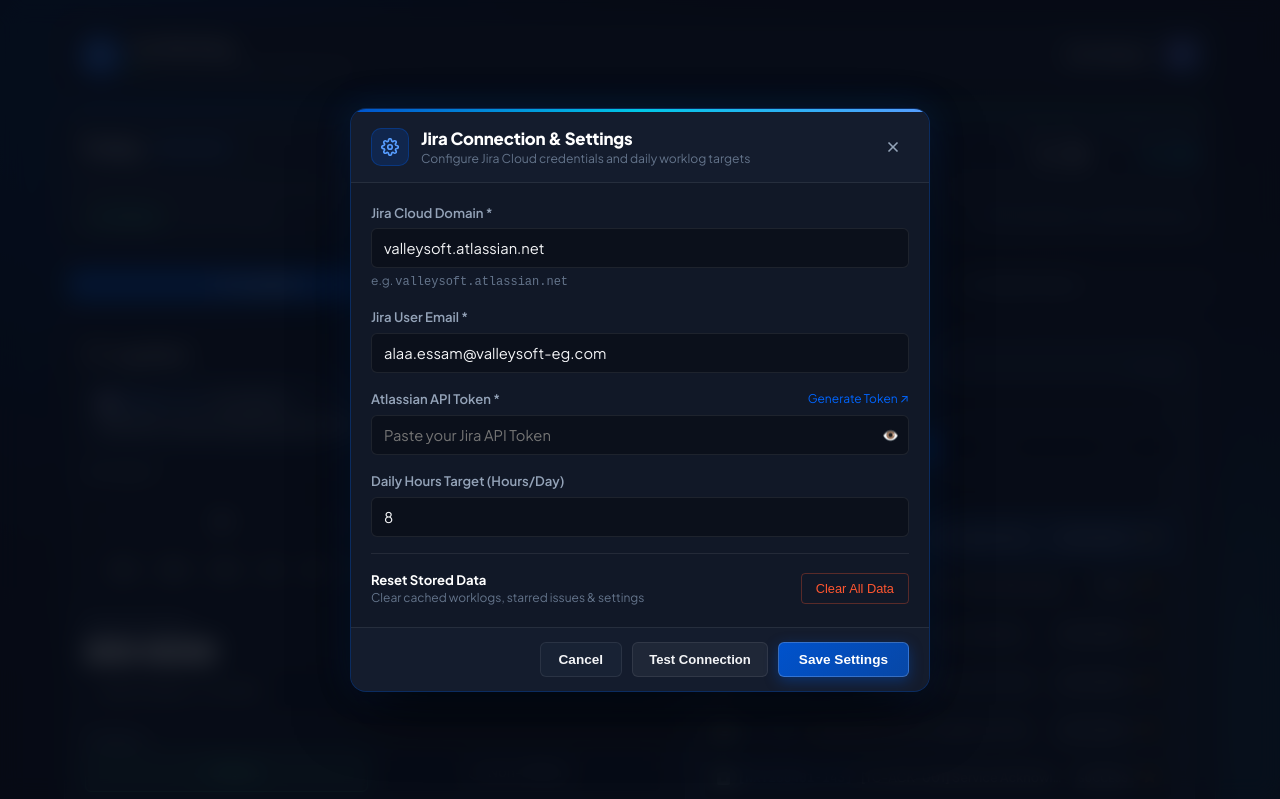
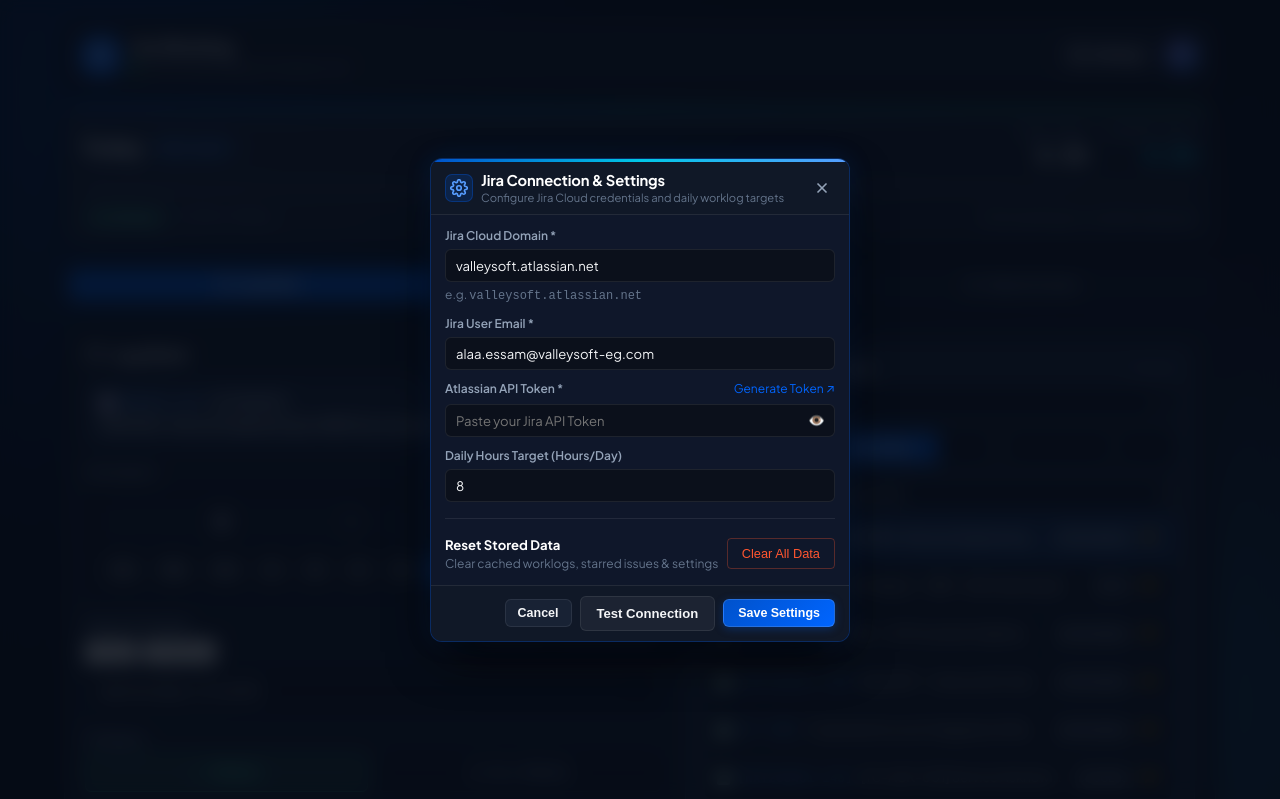
Before and after one commit to ALaaessam288/-jira-timesheet, a website built with Vite: page index.html in a window 1280 px wide. Both pictures are taken after a click on the button "Settings". Shown: the top 799 px of the page. Built offline with nearby package versions, Linux system fonts and the light colour scheme.

Commit message:
fix: Ultra-compact dialogs & accurate instant worklog timestamp handling

```diff
--- a/src/style.css
+++ b/src/style.css
@@ -1097,22 +1097,22 @@
 }
 
 /* ==========================================================================
-   Modern Centered Dialog & Modal System (UI/UX Enhanced)
+   Modern Centered Dialog & Modal System (Ultra-Compact & Sleek UI/UX)
    ========================================================================== */
 .modal-overlay {
   position: fixed;
   inset: 0;
-  background: rgba(6, 11, 22, 0.85);
-  backdrop-filter: blur(12px);
-  -webkit-backdrop-filter: blur(12px);
+  background: rgba(6, 11, 22, 0.82);
+  backdrop-filter: blur(10px);
+  -webkit-backdrop-filter: blur(10px);
   z-index: 1000;
   display: flex;
   align-items: center;
   justify-content: center;
-  padding: 16px;
+  padding: 12px;
   opacity: 0;
   visibility: hidden;
-  transition: opacity 0.25s cubic-bezier(0.16, 1, 0.3, 1), visibility 0.25s ease;
+  transition: opacity 0.2s cubic-bezier(0.16, 1, 0.3, 1), visibility 0.2s ease;
 }
 
 .modal-overlay.open {
@@ -1121,28 +1121,28 @@
 }
 
 .modal-dialog {
-  background: #111827;
+  background: #0f172a;
   border: 1px solid rgba(0, 82, 204, 0.35);
-  border-radius: 16px;
+  border-radius: 12px;
   width: 100%;
-  max-width: 580px;
-  max-height: 90vh;
+  max-width: 420px;
+  max-height: 85vh;
   display: flex;
   flex-direction: column;
   overflow: hidden;
-  box-shadow: 0 25px 65px -12px rgba(0, 0, 0, 0.85), 0 0 35px rgba(0, 82, 204, 0.18);
-  transform: scale(0.94) translateY(12px);
-  transition: transform 0.25s cubic-bezier(0.16, 1, 0.3, 1), opacity 0.25s ease;
+  box-shadow: 0 20px 50px -10px rgba(0, 0, 0, 0.85), 0 0 25px rgba(0, 82, 204, 0.15);
+  transform: scale(0.95) translateY(8px);
+  transition: transform 0.2s cubic-bezier(0.16, 1, 0.3, 1), opacity 0.2s ease;
   margin: auto;
   position: relative;
 }
 
 .modal-dialog-sm {
-  max-width: 440px;
+  max-width: 360px;
 }
 
 .modal-dialog-lg {
-  max-width: 660px;
+  max-width: 480px;
 }
 
 .modal-overlay.open .modal-dialog {
@@ -1151,7 +1151,7 @@
 }
 
 .modal-accent-bar {
-  height: 3px;
+  height: 2.5px;
   width: 100%;
   background: linear-gradient(90deg, #0052CC, #00C7E6 50%, #579DFF);
   flex-shrink: 0;
@@ -1169,30 +1169,30 @@
   display: flex;
   align-items: center;
   justify-content: space-between;
-  padding: 16px 20px;
+  padding: 10px 14px;
   border-bottom: 1px solid var(--border-subtle);
-  background: rgba(22, 30, 49, 0.6);
+  background: rgba(17, 24, 39, 0.8);
   flex-shrink: 0;
-  gap: 12px;
+  gap: 8px;
 }
 
 .modal-header-info {
   display: flex;
   align-items: center;
-  gap: 12px;
+  gap: 8px;
   min-width: 0;
 }
 
 .modal-icon-badge {
-  width: 38px;
-  height: 38px;
-  border-radius: 10px;
+  width: 28px;
+  height: 28px;
+  border-radius: 7px;
   background: rgba(0, 82, 204, 0.2);
   border: 1px solid rgba(0, 82, 204, 0.4);
   display: flex;
   align-items: center;
   justify-content: center;
-  font-size: 1.15rem;
+  font-size: 0.95rem;
   color: #579DFF;
   flex-shrink: 0;
 }
@@ -1216,25 +1216,25 @@
 }
 
 .modal-title {
-  font-size: 1.05rem;
-  font-weight: 800;
+  font-size: 0.92rem;
+  font-weight: 700;
   color: #FFFFFF;
   margin: 0;
   letter-spacing: -0.01em;
-  line-height: 1.25;
+  line-height: 1.2;
 }
 
 .modal-subtitle {
-  font-size: 0.76rem;
+  font-size: 0.7rem;
   color: var(--text-muted);
-  margin: 2px 0 0 0;
+  margin: 1px 0 0 0;
   line-height: 1.2;
 }
 
 .modal-close-btn {
-  width: 32px;
-  height: 32px;
-  border-radius: 8px;
+  width: 26px;
+  height: 26px;
+  border-radius: 6px;
   background: transparent;
   border: 1px solid transparent;
   color: var(--text-sub);
@@ -1244,6 +1244,7 @@
   cursor: pointer;
   transition: all 0.2s cubic-bezier(0.16, 1, 0.3, 1);
   padding: 0;
+  font-size: 1.1rem;
 }
 
 .modal-close-btn:hover {
@@ -1254,29 +1255,44 @@
 }
 
 .modal-body {
-  padding: 20px;
+  padding: 12px 14px;
   overflow-y: auto;
   flex: 1;
 }
 
+.modal-body .form-group {
+  margin-bottom: 10px;
+}
+
+.modal-body .form-label {
+  font-size: 0.75rem;
+  margin-bottom: 4px;
+}
+
+.modal-body .form-control {
+  padding: 7px 10px;
+  font-size: 0.82rem;
+  border-radius: 6px;
+}
+
 .modal-footer {
-  padding: 14px 20px;
+  padding: 10px 14px;
   border-top: 1px solid var(--border-subtle);
-  background: rgba(22, 30, 49, 0.6);
+  background: rgba(17, 24, 39, 0.8);
   display: flex;
   align-items: center;
   justify-content: flex-end;
-  gap: 10px;
+  gap: 8px;
   flex-shrink: 0;
 }
 
 .btn-modal-cancel {
-  padding: 9px 18px;
-  border-radius: var(--radius-sm);
+  padding: 6px 12px;
+  border-radius: 6px;
   background: var(--bg-surface-elevated);
   border: 1px solid var(--border-subtle);
   color: var(--text-main);
-  font-size: 0.85rem;
+  font-size: 0.78rem;
   font-weight: 600;
   cursor: pointer;
   transition: all 0.2s ease;
@@ -1288,35 +1304,35 @@
 }
 
 .btn-modal-primary {
-  padding: 9px 20px;
-  border-radius: var(--radius-sm);
-  background: linear-gradient(135deg, #0052CC, #0747A6);
-  border: 1px solid rgba(255, 255, 255, 0.2);
+  padding: 6px 14px;
+  border-radius: 6px;
+  background: linear-gradient(135deg, var(--jira-primary), #0065FF);
+  border: 1px solid rgba(255, 255, 255, 0.15);
   color: #FFFFFF;
-  font-size: 0.85rem;
+  font-size: 0.78rem;
   font-weight: 700;
   cursor: pointer;
-  transition: all 0.2s ease;
   display: inline-flex;
   align-items: center;
   gap: 6px;
-  box-shadow: 0 4px 14px rgba(0, 82, 204, 0.4);
+  box-shadow: 0 2px 8px rgba(0, 82, 204, 0.35);
+  transition: all 0.2s ease;
 }
 
 .btn-modal-primary:hover {
-  background: linear-gradient(135deg, #0065FF, #0052CC);
+  background: linear-gradient(135deg, var(--jira-primary-hover), #0747A6);
+  box-shadow: 0 4px 12px rgba(0, 82, 204, 0.5);
   transform: translateY(-1px);
-  box-shadow: 0 6px 18px rgba(0, 101, 255, 0.5);
 }
 
 .btn-modal-primary.danger {
-  background: linear-gradient(135deg, #DE350B, #BF2600);
-  box-shadow: 0 4px 14px rgba(222, 53, 11, 0.4);
+  background: linear-gradient(135deg, #DE350B, #FF5630);
+  box-shadow: 0 2px 8px rgba(222, 53, 11, 0.35);
 }
 
 .btn-modal-primary.danger:hover {
-  background: linear-gradient(135deg, #FF5630, #DE350B);
-  box-shadow: 0 6px 18px rgba(255, 86, 48, 0.5);
+  background: linear-gradient(135deg, #BF2600, #DE350B);
+  box-shadow: 0 4px 12px rgba(222, 53, 11, 0.5);
 }
 
 /* Issues Scroll List */
```
Also changed, not shown: docs/index.html (+1 -1 lines).
